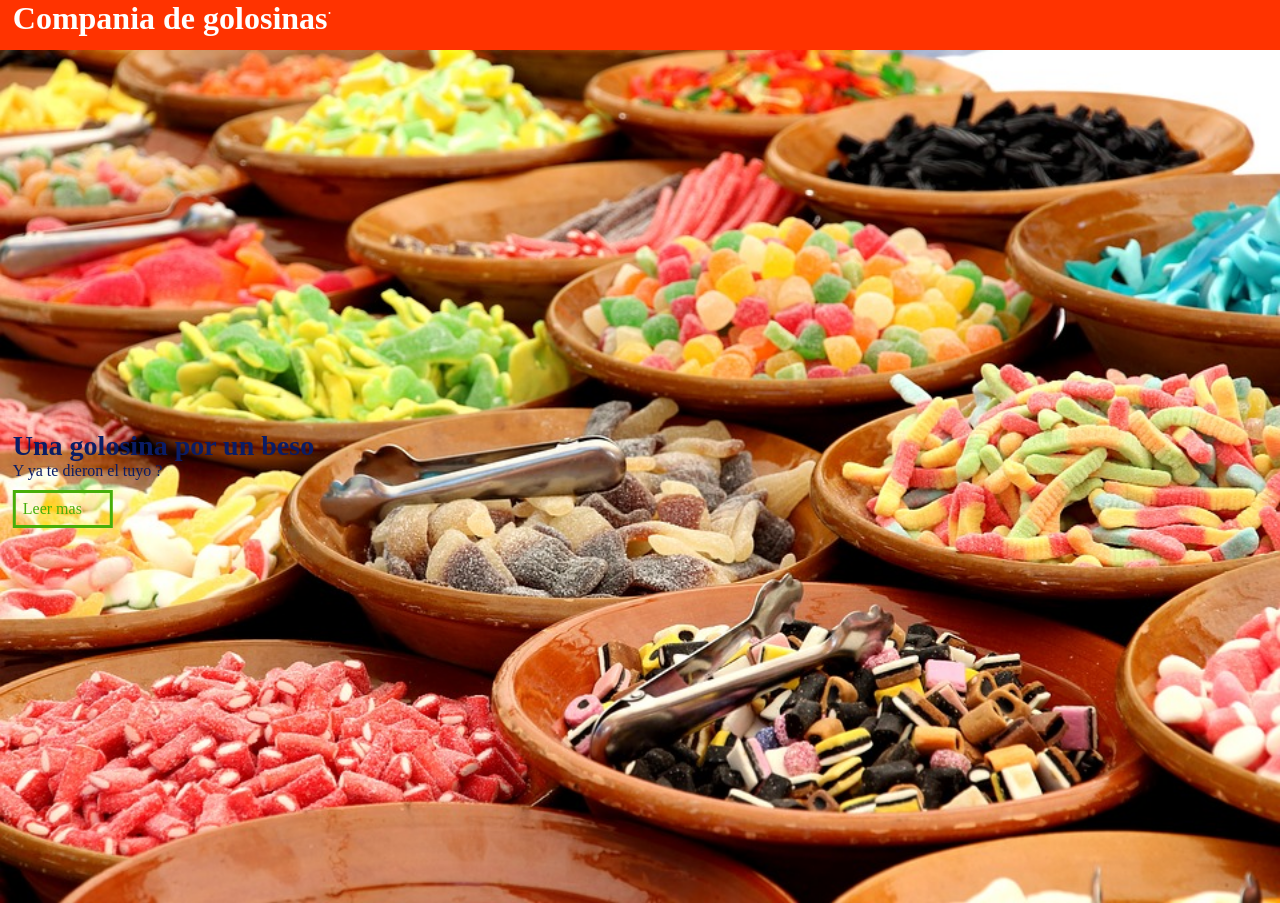
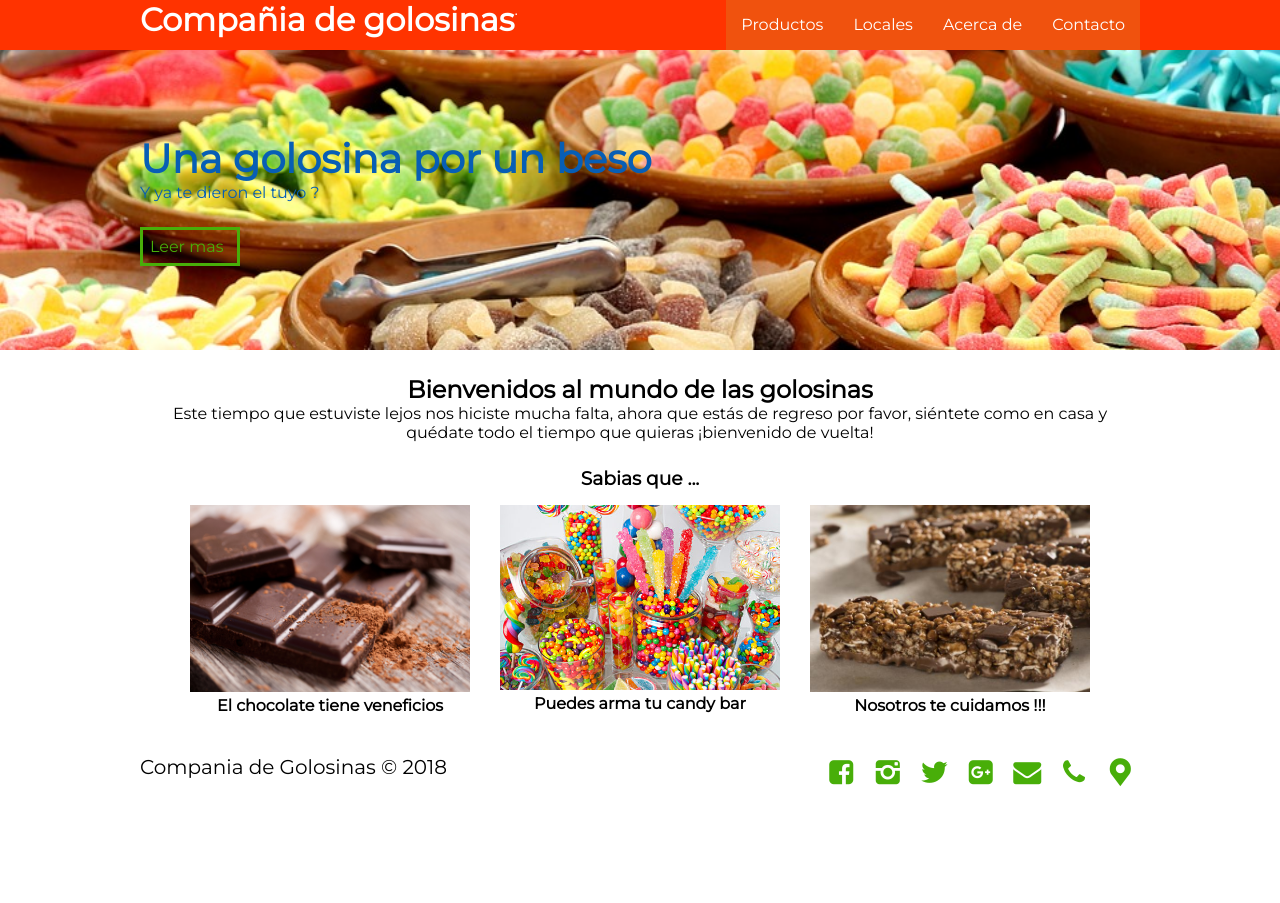
Before and after one commit to Nicop10/proyecto2, a plain HTML site: page web/index.html in a window 1280 px wide. Shown: the top 903 px of the page. After the commit the page ends 814 px from the top, so only its background shows below. Drawn offline with Linux system fonts and the light colour scheme; a web font is replaced by a local one.

Commit message:
primera pagina

```diff
--- a/web/css/banner.css
+++ b/web/css/banner.css
@@ -11,7 +11,7 @@
     top: 50%;
     left: 50%;
     transform: translateX(-50%)translateY(-50%);
-    color:#0A1C65;/**Color de letra**/
+    color:#075EB5/**Color de letra**/
 }
 #banner h2{
     font-size: 28px;
@@ -28,3 +28,27 @@
 #banner a:hover{
     background: rgba(240,82,14,0.4);
 }
+@media(min-width:480px){ /*Cambia el tamanio de la letra a partir de 480px del banner*/
+    #banner h2 {
+        font-size: 40px;
+    }
+    #banner a {
+        margin-top: 25px;
+    }
+}
+@media(min-width:768px){/*tamanio tablet*/
+    #banner{
+        height: 300px;
+        overflow: hidden;
+    }
+    #banner img {
+        height: auto;
+        margin-top: -100px;
+    }
+}
+@media(min-width:1024px){/*tamanio pc*/
+   #banner img {
+        height: auto;
+        margin-top: -200px;
+    }
+}
--- a/web/css/menu.css
+++ b/web/css/menu.css
@@ -32,3 +32,20 @@ header label{
 #menu-bar:checked ~ .menu{
     transform: translateX(0%);
 }
+
+@media (min-width:1024px){
+    .menu{
+        position: static;
+        width: auto;
+        height: auto;
+        transform: translateX(0%);
+        float: right;
+        display: flex;
+    }
+    .menu a{
+        border: none;
+    }
+    header label{
+        display: none;
+    }
+}
--- a/web/css/style.css
+++ b/web/css/style.css
@@ -1,11 +1,14 @@
 @import "banner.css";
 @import "menu.css";
 @import "blog.css";
-
+@import url('https://fonts.googleapis.com/css?family=Montserrat');
 *{
     margin: 0;
     padding: 0;
     box-sizing: border-box;
+}
+body{
+    font-family: 'Montserrat', sans-serif;
 }
 header{
     width: 100%;
@@ -52,3 +55,16 @@ footer .contenedor{
     color: #48AE09;
     text-decoration: none;
 }
+@media (min-width:768px){
+    .sociales{
+        width: auto;
+    }
+    footer .contenedor {
+        justify-content: space-between; /*Con este el footer cada uno se va a un extremo*/
+    }
+}
+@media (min-width:1024px){ /*En esta parte le doy el tamanio a todos los contenedores de la pagina*/
+    .contenedor{
+        width: 1000px;
+    }
+}
--- a/web/index.html
+++ b/web/index.html
@@ -1,7 +1,7 @@
 <!DOCTYPE html>
 <html>
     <head>
-        <title>Compania de golosinas 2 </title>
+        <title> Compañia de golosinas 2 </title>
         <meta charset="UTF-8">
         <meta name="viewport" content="width=device-width, initial-scale=1.0">
         <link rel="stylesheet" href="css/style.css" type="text/css">
@@ -12,7 +12,7 @@
     <body>
         <header>
             <div class="contenedor">
-                <h1>Compania de golosinas</h1>
+                <h1>Compañia de golosinas</h1>
                 <input type="checkbox" id="menu-bar">.
                 <label class="icon-menu-1" for="menu-bar"></label>
                 <nav class="menu">
@@ -34,7 +34,10 @@
             </section>
             <section  id="bienvenidos">
                 <h2>Bienvenidos al mundo de las golosinas </h2>
+                <div class="contenedor">
                 <p>Este tiempo que estuviste lejos nos hiciste mucha falta, ahora que estás de regreso por favor, siéntete como en casa y quédate todo el tiempo que quieras ¡bienvenido de vuelta!</p>
+                </div>
+
 
             </section>
             <section id="blog">
@@ -42,15 +45,15 @@
                 <div class="contenedor">
                     <article>
                         <img src="imagenes/10.jpg">
-                        <h4>Veneficios del chocolate</h4>
+                        <h4>El chocolate tiene veneficios </h4>
                     </article>
                     <article>
                         <img src="imagenes/4.jpg">
-                        <h4>Arma tu candy bar</h4>
+                        <h4>Puedes arma tu candy bar</h4>
                     </article>
                     <article>
                         <img src="imagenes/6.jpg">
-                        <h4>No quieres engordar !!!</h4>
+                        <h4>Nosotros te cuidamos !!!</h4>
                     </article>
                 </div>
             </section>
```
Also changed, not shown: web/font/fontello.ttf (added), web/font/fontello.woff (added), web/font/fontello.woff2 (added), web/imagenes/GOLO.jpg (added), web/imagenes/menu.png (added), web/imagenes/menuu.png (added), 2 other files.
